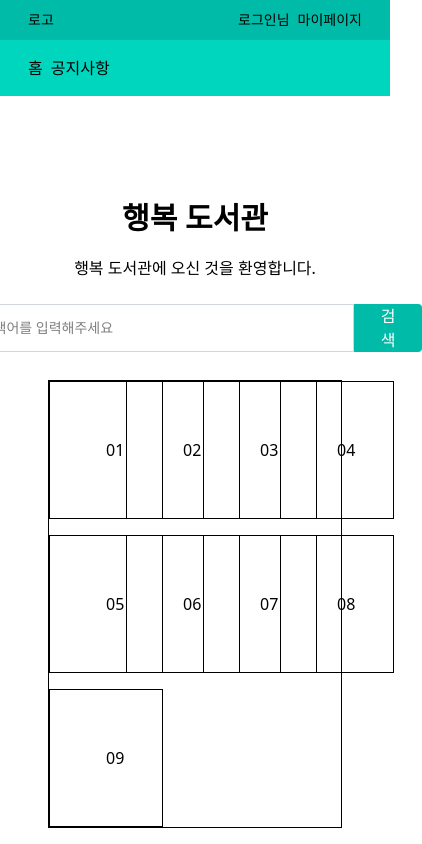
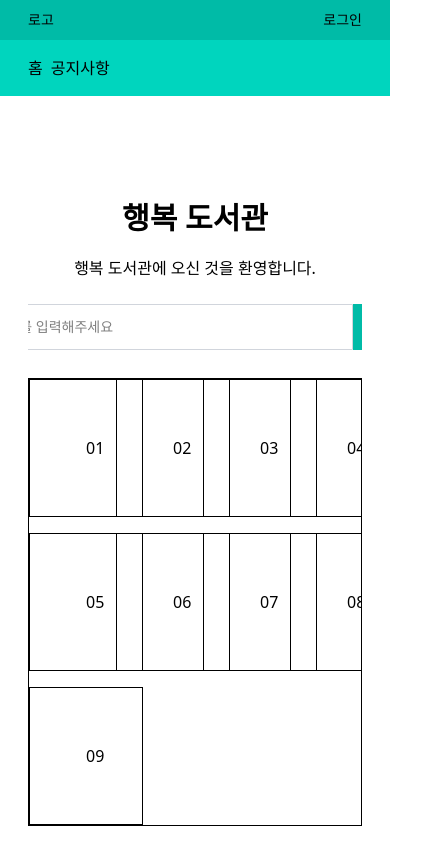
Before and after one commit to eziquexx/mini-library-management-system, a React (Vite) app in the folder frontend/: page / in a window 390 px wide. Shown: the whole page, 422 px wide, since content can reach past the window. Built offline with nearby package versions, Linux system fonts and the light colour scheme; no server answers.

Commit message:
feat(home) [frontend]: 로그인 기능 구현 및 UI 수정

```diff
--- a/frontend/src/pages/HomePage.jsx
+++ b/frontend/src/pages/HomePage.jsx
@@ -1,39 +1,99 @@
-import React from "react";
+import axios from "axios";
+import React, { useEffect, useState } from "react";
 import { Link, useNavigate } from "react-router-dom";
 
 const HomePage = () => {
 
+  const [user, setUser] = useState(null);
+  const [loading, setLoading] = useState(true);
   const navigate = useNavigate();
+
+  useEffect(() => {
+    const fetchUser = async () => {
+      try {
+        const response = await axios.get("http://localhost:8080/api/v1/user/me",
+          { withCredentials: true,
+            headers: {
+              Accept: "application/json",
+            },
+          });
+          setUser(response.data.data.username);
+          console.log(response.data.data);
+      } catch(error) {
+        // 로그인 안된 상태 체크하여 user에 null값 유지
+        if (error.response && error.response.status === 401) {
+          setUser(null);
+        }
+      } finally {
+        setLoading(false);
+      }
+    };
+
+    fetchUser();
+  }, []);
+
+  if (loading) {
+    return <div>로딩 중...</div>
+  }
 
   const goToLoginPage = () => {
     navigate("/login");
   }
 
+  // 로그아웃
+  const goToLogout = async () => {
+    await axios.post(
+      "http://localhost:8080/api/v1/auth/logout",
+      null,
+      { withCredentials: true }
+    );
+    setUser(null);
+  }
+
   return (
     <>
       <div className="w-full">
-        <header className="w-full h-auto flex flex-col">
-          <div className="w-full h-10 flex flex-row justify-between lg:px-12 px-7 leading-10 bg-teal-500 text-sm">
-            <h1>로고</h1>
+        <header className="flex flex-col">
+          {/* header1 */}
+          <div className="w-full flex justify-center bg-teal-500">
+            <div className="w-7xl max-w-7xl h-10 flex flex-row justify-between px-7 lg:px-12  leading-10  text-sm">
+              <h1><Link to="/">로고</Link></h1>
               <div className="flex flex-row">
+                {user ? (
+                  <>
+                    <span>{user}님</span>
+                    <div className="mx-2">|</div>
+                    <div className="cursor-pointer">마이페이지</div>
+                    <div className="mx-2">|</div>
+                    <div onClick={goToLogout} className="cursor-pointer">로그아웃</div>
+                  </>
+                ) : (
                   <Link to="/login">로그인</Link>
+                )}
+
+                {/* <Link to="/login">로그인</Link>
                 <span className="mr-2">님</span>
-              <div>마이페이지</div>
+                <div>마이페이지</div> */}
               </div>
             </div>
-          <div className="w-full h-14 lg:px-12 px-7 leading-14 bg-teal-400">
+          </div>
+          {/* header2 */}
+          <div className="w-full flex justify-center bg-teal-400">
+            <div className="w-7xl max-w-7xl h-14 px-7 lg:px-12 leading-14">
               <ul className="flex flex-row">
-              <li className="mr-2">홈</li>
-              <li>공지사항</li>
+                <li className="mr-2"><Link to="/">홈</Link></li>
+                <li><Link to="/notice">공지사항</Link></li>
               </ul>
             </div>
+          </div>
         </header>
-        <div className="w-full flex flex-col px-12">
-          <div className="flex flex-col mt-26 ">
+        <div className="w-full flex justify-center px-7 lg:px-12">
+          <div className="w-7xl max-w-7xl flex flex-col overflow-hidden">
+            <div className="w-full flex flex-col mt-26 ">
               <h1 className="text-3xl font-bold text-center">행복 도서관</h1>
               <span className="text-center mt-5">행복 도서관에 오신 것을 환영합니다.</span>
             </div>
-          <div className="flex justify-center mt-6">
+            <div className="w-full flex justify-center mt-6">
               <form action="">
                 <div className="flex flex-row">
                   <input
@@ -42,17 +102,18 @@ const HomePage = () => {
                     className="
                       col-span-3
                       w-100
+                      grow
                       py-3 px-3
                       border rounded-l-sm border-gray-300
                       text-sm leading-5
                       bg-white"
                   />
-                <button className="rounded-r-sm bg-teal-500 text-white px-5">검색</button>
+                  <button className="rounded-r-sm bg-teal-500 text-white px-5 flex-none">검색</button>
                 </div>
               </form>
             </div>
-          <div className="border mt-7">
-            <div class="grid grid-cols-4 gap-4">
+            <div className="border mt-7 overflow-hidden">
+              <div className="grid grid-cols-4 gap-4">
                 <div className="border p-14">01</div>
                 <div className="border p-14">02</div>
                 <div className="border p-14">03</div>
@@ -66,6 +127,7 @@ const HomePage = () => {
             </div>
         </div>
         </div>
+      </div>
     </>
   );
 }
```
Lines whose indentation alone changed are shown as unchanged.
